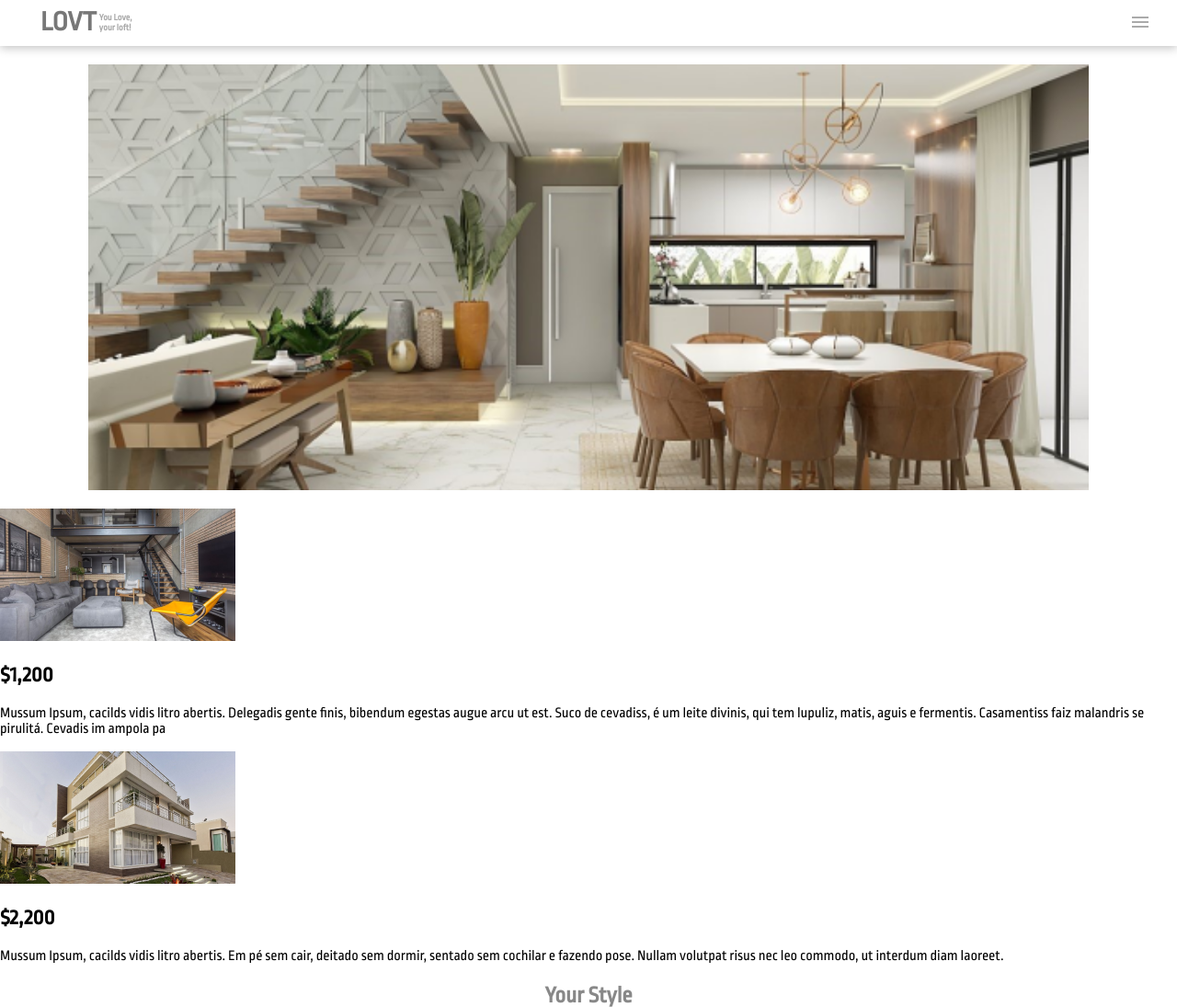
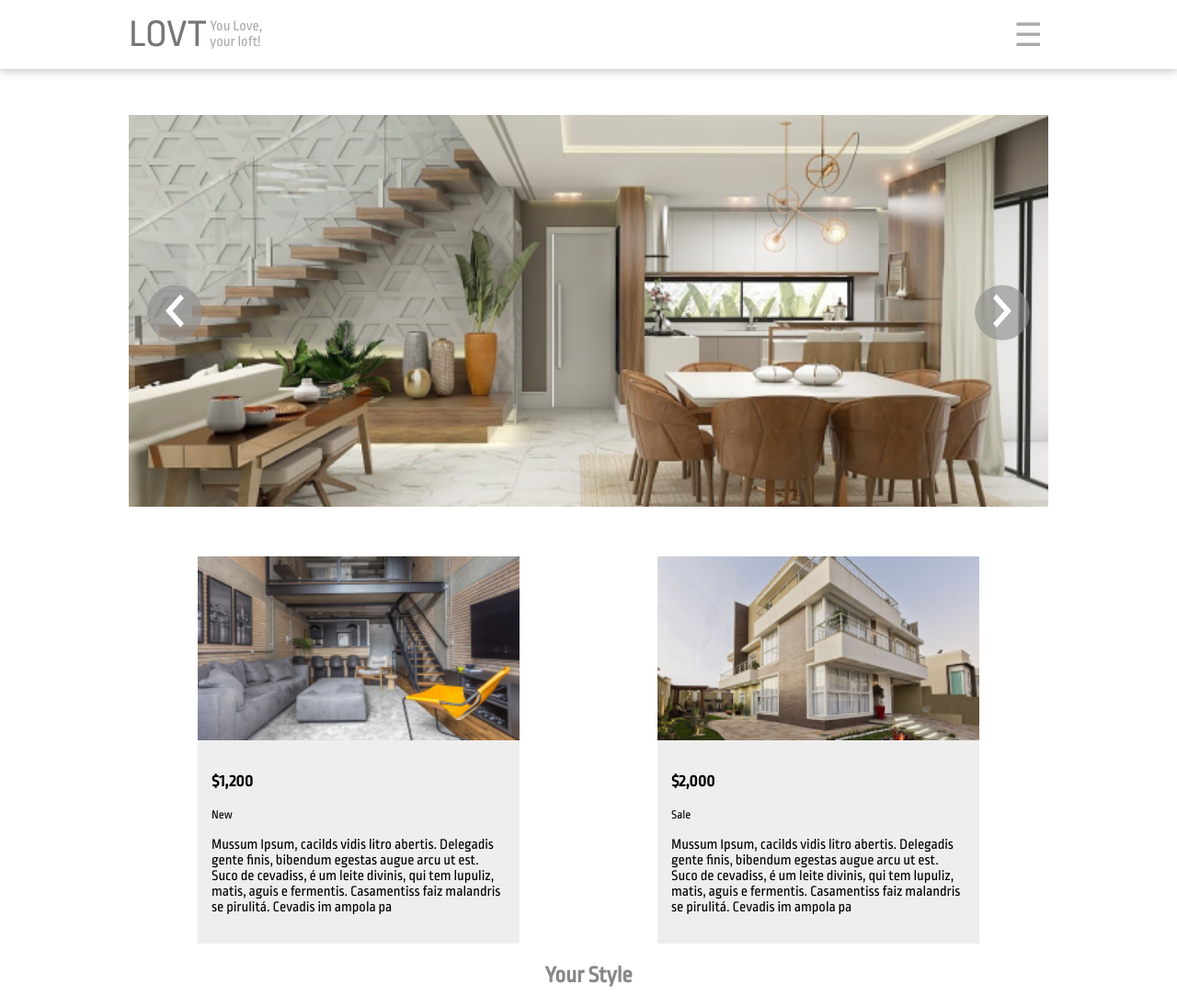
Before and after one commit to AlineCapucho/lovt, a plain HTML site: page index.html in a window 1280 px wide. Shown: the top 1095 px of the page at 92% size. Drawn offline with Linux system fonts and the light colour scheme.

Commit message:
Alterações no header, banner e cards

```diff
--- a/css/style.css
+++ b/css/style.css
@@ -1,58 +1,118 @@
 @import url('https://fonts.googleapis.com/css2?family=Ropa+Sans&display=swap" rel="stylesheet');
 
+*{
+    box-sizing: border-box;
+}
+
 body{
-    font-family: Ropa Sans;
-    font-style: normal;
-    font-weight: normal;
+    font-family: 'Ropa Sans', sans-serif;
     margin: 0;
     padding: 0;
 }
 
 /* header */
-
 header{
-    height: 50px;
-    width: 100vw;
-    text-align:left;
     background: #FFFFFF;
     box-shadow: 0px 2px 10px rgba(0, 0, 0, 0.25);
+    padding: 15px 0;
 }
 
-header h1{
+header .logo h1{
     display: inline-block;
-    font-size: 30px;
-    line-height: 32px;
+    font-size: 42px;
     color: #777777;
-    margin: 0 auto;
-    padding: 8px 0 16px 44px;
+    font-weight: 300;
+    margin: 0;
 }
 
-header h2{
+header .logo h2{
     display: inline-block;
-    font-size: 10px;
-    line-height: 11px;
+    font-size: 16px;
     color: #AAAAAA;
+    font-weight: 300;
     margin: 0;
-    padding: 13px 0 14px;
 }
 
-header img{
-    float: right;
-    margin: 0;
-    padding: 18px 31px 19px;
+.container{
+    width: 1000px;
+    max-width: 100%;
+    margin: 0 auto;
+}
+
+header .container{
+    display: flex;
+    justify-content: space-between;
+    align-items: center;
+}
+
+header button{
+    font-size: 35px;
+    background-color: transparent;
+    color: #AAAAAA;
+    border: none;
+    cursor: pointer;
 }
 
 /* banner */
-.banner img{
-    display: block;
-    margin: 20px auto;
-    width: 85vw;
+section.banner .carousel>img{
+    width: 100%;
 }
 
-/* cards */
-/* width:30%;
-margin-right:10%;
-float: right; */
+section.banner .carousel{
+    margin: 50px 0;
+    position: relative;
+}
+
+section.banner .carousel .controls{
+    position: absolute;
+    top: 0;
+    left: 0;
+    width: 100%;
+    height: 100%;
+
+    display: flex;
+    align-items: center;
+    justify-content: space-between;
+}
+
+section.banner .carousel .controls button{
+    background-color: rgba(141, 141, 141, 0.62);
+    border: none;
+    color: #FFFFFF;
+    padding:10px;
+    width: 60px;
+    height: 60px;
+    border-radius: 30px;
+    margin: 20px;
+    cursor: pointer;
+}
+
+section.banner .carousel .controls button img{
+    width: 20px;
+}
+
+/* lofts */
+section.lofts article{
+    width: 350px;
+    background-color: #eee;
+}
+
+section.lofts article .thumb{
+    width: 100%;
+    height: 200px;
+    background-size: cover;
+    background-position: center;
+    background-repeat: no-repeat;
+}
+
+section.lofts article .info{
+    padding: 15px;
+}
+
+section.lofts .container{
+    display: flex;
+    justify-content: space-around;
+}
 
 /* styles */
 .styles h2{
@@ -64,7 +124,7 @@ float: right; */
     color: #888888;
 }
 
-.container {
+.container1 {
     position: relative;
     text-align: center;
     color: white;
--- a/index.html
+++ b/index.html
@@ -8,39 +8,66 @@
     </head>
     <body>
         <header>
-            <h1>LOVT</h1>
-            <h2>You Love, <br> your loft!</h2>
-            <img src="img/Menu.png" alt="Menu">
+            <div class="container">
+                <div class="logo">
+                    <h1>LOVT</h1>
+                    <h2>You Love, <br> your loft!</h2>
+                </div>
+            <button>☰</button>
+            </div>
         </header>
 
         <section class="banner">
-            <img src="img/slider-image.png" alt="Cozinha e sala de jantar">
+            <div class="container">
+                <div class="carousel">
+                    <img src="img/slider-image.png" alt="Cozinha e sala de jantar">
+
+                    <div class="controls">
+                        <button><img src="img/seta-2.svg" alt="Voltar Slide"></button>
+                        <button><img src="img/seta-1.svg" alt="Avançar Slide"></button>
+                    </div>
+                </div>
+            </div>
         </section>
 
-        <section class="cards">
-            <section class="card">
-                <img src="img/project-1.png" Alt="Projeto 1 - Um loft com mezanino">
-                <h2>$1,200</h2>
-                <p>Mussum Ipsum, cacilds vidis litro abertis. Delegadis gente finis, bibendum egestas augue arcu ut est. Suco de cevadiss, é um leite divinis, qui tem lupuliz, matis, aguis e fermentis. Casamentiss faiz malandris se pirulitá. Cevadis im ampola pa</p>
-            </section>
-            <section class="card">
-                <img src="img/project-2.png" Alt="Projeto 2 - Uma casa">
-                <h2>$2,200</h2>
-                <p>Mussum Ipsum, cacilds vidis litro abertis. Em pé sem cair, deitado sem dormir, sentado sem cochilar e fazendo pose. Nullam volutpat risus nec leo commodo, ut interdum diam laoreet.</p>
-            </section>
+        <section class="lofts">
+            <div class="container">
+                <article>
+                    <div class="thumb" style="background-image: url(img/project-1.png);">
+                    </div>
+                    <div class="info">
+                        <div>
+                            <h3>$1,200</h3>
+                            <small>New</small>
+                        </div>
+                            <p>Mussum Ipsum, cacilds vidis litro abertis. Delegadis gente finis, bibendum egestas augue arcu ut est. Suco de cevadiss, é um leite divinis, qui tem lupuliz, matis, aguis e fermentis. Casamentiss faiz malandris se pirulitá. Cevadis im ampola pa</p>
+                    </div>
+                </article>
+                <article>
+                    <div class="thumb" style="background-image: url(img/project-2.png);">
+                    </div>
+                    <div class="info">
+                        <div>
+                            <h3>$2,000</h3>
+                            <small>Sale</small>
+                        </div>
+                            <p>Mussum Ipsum, cacilds vidis litro abertis. Delegadis gente finis, bibendum egestas augue arcu ut est. Suco de cevadiss, é um leite divinis, qui tem lupuliz, matis, aguis e fermentis. Casamentiss faiz malandris se pirulitá. Cevadis im ampola pa</p>
+                    </div>
+                </article>
+            </div>
         </section>
 
         <section class="styles">
             <h2>Your Style</h2>
-            <div class="container">
+            <div class="container1">
                 <img src="img/industrial.png" alt="Decoração Industrial">
                 <h3>Industrial</h3>
             </div>
-            <div class="container">
+            <div class="container1">
                 <img src="img/modern.png" alt="Decoração Moderna">
                 <h3>Modern</h3>
             </div>
-            <div class="container">
+            <div class="container1">
                 <img src="img/classic.png" alt="Decoração Classica">
                 <h3>Classic</h3>
             </div>
```
Also changed, not shown: img/but-green.png (added), img/but-orange.png (added).
